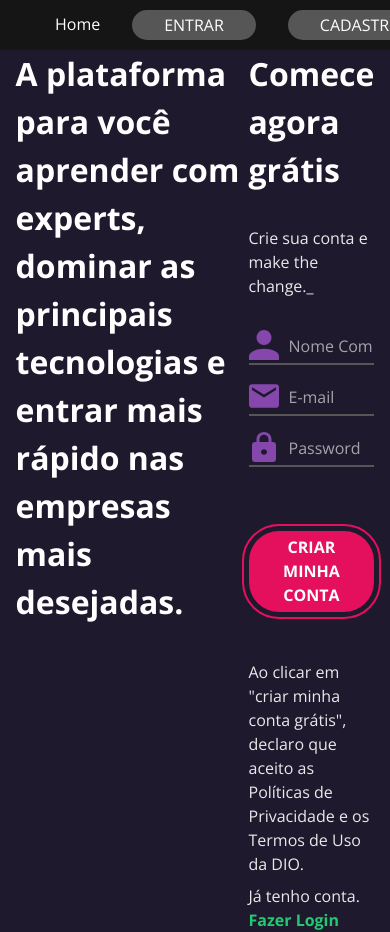
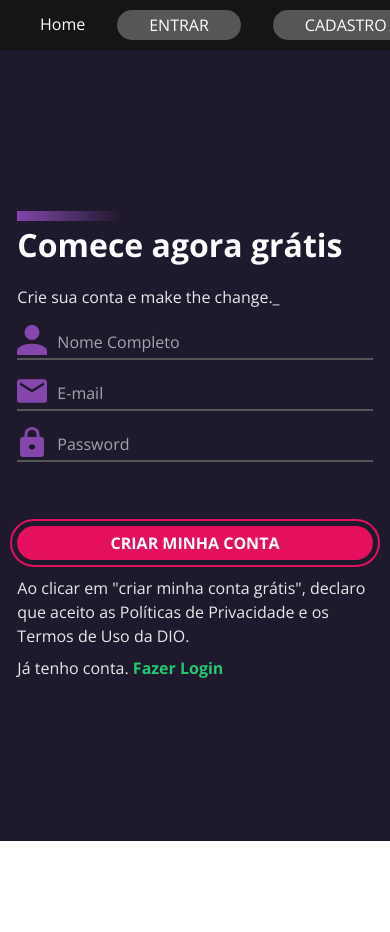
Before and after one commit to cosme7/DIO_Clone-OrangeTech, a React (Create React App) app: page /cadastro in a window 390 px wide. Shown: the top 932 px of the page. After the commit the page ends 844 px from the top, so only its background shows below. Built offline with nearby package versions, Linux system fonts and the light colour scheme; grey boxes are pictures that could not be loaded.

Commit message:
Responsividade

```diff
--- a/src/Components/Card/index.jsx
+++ b/src/Components/Card/index.jsx
@@ -17,7 +17,7 @@ export default function Card() {
                         <p>Há 8 minutos</p>
                     </div>
                 </S.Wrapper>
-                <h2>Projeto para curso de HTML e CSS</h2>
+                <h4>Projeto para curso de HTML e CSS</h4>
                 <p>Projeto feito no curso de html e css no bootcamp da dio do Global avanade... <a href="https://www.dio.me/" target='_blank' rel="noreferrer">Ver Mais</a></p>
                 <p>#HTML #CSS #Javascript</p>
                 <p><FiThumbsUp /> 10</p>
--- a/src/Components/Card/style.js
+++ b/src/Components/Card/style.js
@@ -10,11 +10,11 @@ export const Container = styled.section`
 `;
 
 export const Box = styled.div`
-    padding-inline: 1rem 0;
+    padding: 0 0 .5rem 1rem;
     display: flex;
     flex-direction: column;
 
-    h2{
+    h4{
         margin-block-start: 1rem;
         font-size: clamp(1rem, 1.4vw, 1.8rem);
         font-family: var(--ff-primary);
--- a/src/Components/Header/style.js
+++ b/src/Components/Header/style.js
@@ -8,7 +8,7 @@ export const Container = styled.section`
 `;
 
 export const Box = styled.div`
-    max-width: 92%;
+    width: 92%;
     margin: 0 auto;
     display: flex;
     align-items: center;
@@ -18,6 +18,10 @@ export const Box = styled.div`
     img.logo{
         width: 97px;
     }
+
+    @media screen and (max-width:48em) {
+        width: 100%;
+    }
 `;
 
 export const LogIn = styled.div`
@@ -26,6 +30,11 @@ export const LogIn = styled.div`
     display: flex;
     align-items: center;
     justify-content: space-between;
+
+    @media screen and (max-width:48em) {
+        justify-content: flex-end;
+        gap: 1rem;
+    }
 `;
 
 export const FormWrapper = styled.div`
@@ -64,6 +73,12 @@ export const FormWrapper = styled.div`
         color: var(--clr-wt);
         text-decoration: none;
     }
+
+    @media screen and (max-width:48em) {
+        form{
+            display: none;
+        }
+    }
 `;
 
 export const ImgWrapper = styled.figure`
--- a/src/Pages/Cadastro/index.jsx
+++ b/src/Pages/Cadastro/index.jsx
@@ -10,7 +10,7 @@ export default function Cadastro({people, }) {
       <Header />
       <main>
         <S.Container>
-          <S.BoxLogin>
+          <S.BoxRegister>
             <h2>A plataforma para você aprender com experts, dominar as principais tecnologias e entrar mais rápido nas empresas mais desejadas.</h2>
             <S.BoxTxt>
               <h3>Comece agora grátis</h3>
@@ -19,7 +19,7 @@ export default function Cadastro({people, }) {
               <S.Acc>Ao clicar em "criar minha conta grátis", declaro que aceito as Políticas de Privacidade e os Termos de Uso da DIO.</S.Acc>
               <S.Acc>Já tenho conta. <Link to='/login'>Fazer Login</Link></S.Acc>
             </S.BoxTxt>
-          </S.BoxLogin>
+          </S.BoxRegister>
         </S.Container>
       </main>
     </>
--- a/src/Pages/Cadastro/style.js
+++ b/src/Pages/Cadastro/style.js
@@ -3,13 +3,14 @@ import styled from "styled-components";
 export const Container = styled.section`
     width: 100%;
     min-height: 93.8vh;
+    padding-inline: 0.5rem;
 
     display: flex;
     align-items: center;
     background-color: var(--bg-light);
 `;
 
-export const BoxLogin = styled.div`
+export const BoxRegister = styled.div`
     width: 92%;
     margin: 0 auto;
     display: flex;
@@ -17,10 +18,31 @@ export const BoxLogin = styled.div`
 
     h2{
         max-width: 25ch;
+        border-top: 10px solid;
+        border-image-source: linear-gradient(90deg, rgb(132, 70, 172), transparent 30%);
+        border-image-slice: 1;
         font-size: clamp(2rem, 2.5vw, 3rem);
         font-family: var(--ff-primary);
         font-weight: var(--fw-700);
         color: var(--clr-wt);
+    }
+
+    @media screen and (max-width:48em) {
+        width: 95%;
+        flex-direction: column;
+        gap: 2rem;
+
+        h2{
+            max-width: 65ch;
+            margin-top: 5rem;
+            font-weight: var(--fw-400);
+        }
+    }
+
+    @media screen and (max-width:36em) {
+        h2{
+            display: none;
+        }
     }
 `;
 
@@ -29,10 +51,17 @@ export const BoxTxt = styled.div`
     flex-direction: column;
 
     h3{
+        border-top: 10px solid;
+        border-image-source: linear-gradient(90deg, rgb(132, 70, 172), transparent 30%);
+        border-image-slice: 1;
         font-size: clamp(2rem, 2.5vw, 3rem);
         font-family: var(--ff-primary);
         font-weight: var(--fw-700);
         color: var(--clr-wt);
+    }
+
+    @media screen and (max-width:48em) {
+        width: 100%;
     }
 `;
 
@@ -61,4 +90,15 @@ export const Acc = styled.p`
         color: var(--clr-gr);
         text-decoration: none;
     }
+
+    @media screen and (max-width:48em) {
+        &:nth-child(2){
+            margin-block: 1rem;
+        }
+
+        &:nth-child(4){
+            max-width: 100%;
+            margin-block-start: 1rem;
+        }
+    }
 `;
--- a/src/Pages/Feed/style.js
+++ b/src/Pages/Feed/style.js
@@ -4,6 +4,10 @@ export const Container = styled.section`
     width: 100%;
     padding: 3rem 0.5rem;
     background-color: var(--bg-light);
+
+    @media screen and (max-width:48em) {
+        padding: 1rem 0.5rem;
+    }
 `;
 
 export const Wrapper = styled.div`
@@ -12,6 +16,11 @@ export const Wrapper = styled.div`
     display: grid;
     grid-template-columns: 1.5fr 1fr;
     gap: clamp(1rem, 2vw, 3rem);
+
+    @media screen and (max-width:48em) {
+        width: 100%;
+        grid-template-columns: 1fr;
+    }
 `;
 
 export const CardWrapper = styled.section`
@@ -21,7 +30,7 @@ export const CardWrapper = styled.section`
     gap: 2rem;
 
     h2{
-        font-size: clamp(1rem, 1.8vw, 2.4rem);
+        font-size: clamp(2rem, 2.3vw, 3rem);
         font-family: var(--ff-primary);
         font-weight: var(--fw-700);
         color: var(--clr-wt);
@@ -41,4 +50,8 @@ export const Info = styled.section`
         color: var(--clr-wt);
         opacity: 0.8;
     }
+
+    @media screen and (max-width:48em) {
+        display: none;
+    }
 `;
--- a/src/Pages/Home/style.js
+++ b/src/Pages/Home/style.js
@@ -1,23 +1,48 @@
 import styled from "styled-components";
+import Background from '../../Assets/home_01.png'
 
 export const Container = styled.section`
     width: 100%;
     min-height: 93.8vh;
+    padding-inline: 0.5rem;
     display: flex;
     align-items: center;
     background-color: var(--bg-light);
+    position: relative;
+    isolation: isolate;
+
+    @media screen and (max-width:48em) {
+        &::before{
+            content: '';
+            position: absolute;
+            z-index: -1;
+            inset: 0;
+            background-image: url(${Background});
+            background-repeat: no-repeat;
+            background-size: 100% 50%;
+            opacity: .5;
+        }
+    }
+
 `;
 
 export const BoxHome = styled.div`
     width: 92%;
     margin: 0 auto;
 
-    display: flex;
-    justify-content: space-between;
-    align-items: center;
+    display: grid;
+    grid-template-columns: repeat(2, 1fr);
 
-    & > *{
-        flex-basis: 100%;
+    img{
+        width: 100%;
+    }
+
+    @media screen and (max-width:48em) {
+        grid-template-columns: 1fr;
+
+        img{
+            display: none;
+        }
     }
 `;
 
@@ -28,7 +53,7 @@ export const BoxTxt = styled.div`
 
     h2{
         max-width: 20ch;
-        font-size: clamp(2rem, 4vw, 4.5rem);
+        font-size: clamp(2.2rem, 4vw, 4.5rem);
         font-family: var(--ff-primary);
         font-weight: var(--fw-700);
         color: var(--clr-wt);
@@ -49,4 +74,13 @@ export const BoxTxt = styled.div`
         font-weight: var(--fw-400);
         color: var(--clr-wt);
     }
+
+    @media screen and (max-width:48em) {
+        width: 100%;
+        align-items: center;
+
+        h2, p{
+            text-align: center;
+        }
+    }
 `;
--- a/src/Pages/Login/style.js
+++ b/src/Pages/Login/style.js
@@ -3,6 +3,7 @@ import styled from "styled-components";
 export const Container = styled.section`
     width: 100%;
     min-height: 93.8vh;
+    padding-inline: 0.5rem;
 
     display: flex;
     align-items: center;
@@ -17,10 +18,30 @@ export const BoxLogin = styled.div`
 
     h2{
         max-width: 32ch;
+        border-top: 10px solid;
+        border-image-source: linear-gradient(90deg, rgb(132, 70, 172), transparent 30%);
+        border-image-slice: 1;
         font-size: clamp(2rem, 2.5vw, 3rem);
         font-family: var(--ff-primary);
         font-weight: var(--fw-700);
         color: var(--clr-wt);
+    }
+
+    @media screen and (max-width:48em) {
+        width: 95%;
+        flex-direction: column;
+        gap: 2rem;
+
+        h2{
+            max-width: 65ch;
+            font-weight: var(--fw-400);
+        }
+    }
+
+    @media screen and (max-width:36em) {
+        h2{
+            display: none;
+        }
     }
 `;
 
@@ -29,10 +50,17 @@ export const BoxTxt = styled.div`
     flex-direction: column;
 
     h3{
+        border-top: 10px solid;
+        border-image-source: linear-gradient(90deg, rgb(132, 70, 172), transparent 30%);
+        border-image-slice: 1;
         font-size: clamp(2rem, 2.5vw, 3rem);
         font-family: var(--ff-primary);
         font-weight: var(--fw-700);
         color: var(--clr-wt);
+    }
+
+    @media screen and (max-width:48em) {
+        width: 100%;
     }
 `;
 
@@ -43,6 +71,10 @@ export const DoIt = styled.p`
     font-weight: var(--fw-400);
     color: var(--clr-wt);
     opacity: .9;
+
+    @media screen and (max-width:48em) {
+        margin-block: 0.5rem 1rem;
+    }
 `;
 
 export const BoxLinks = styled.div`
@@ -66,4 +98,8 @@ export const BoxLinks = styled.div`
     a:nth-child(2){
         color: var(--clr-gr);
     }
+
+    @media screen and (max-width:48em) {
+        margin-block: 2rem 0;
+    }
 `;
```
